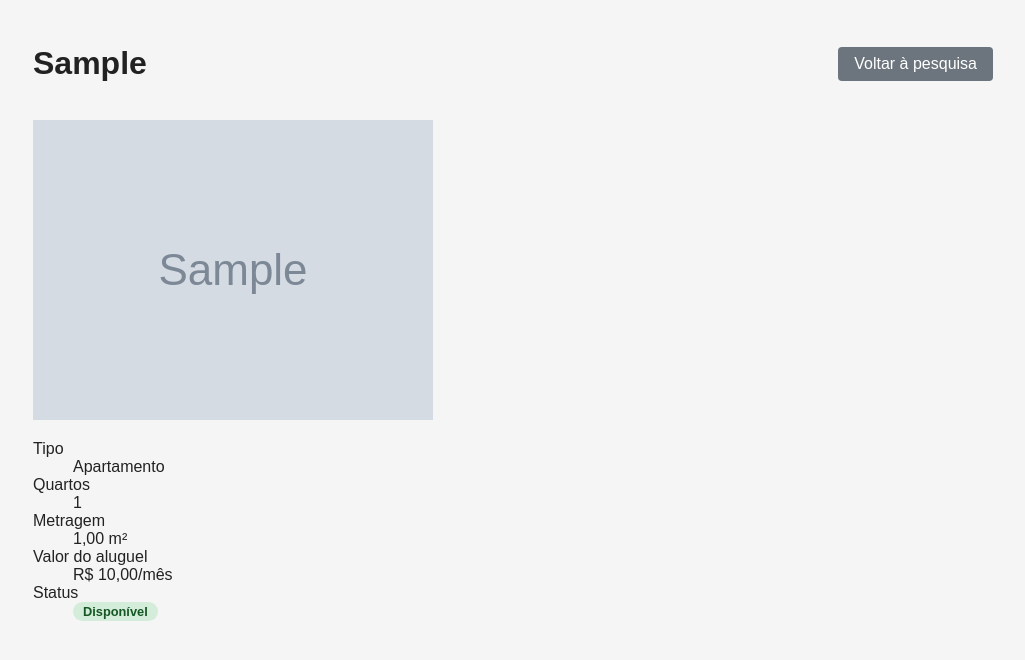
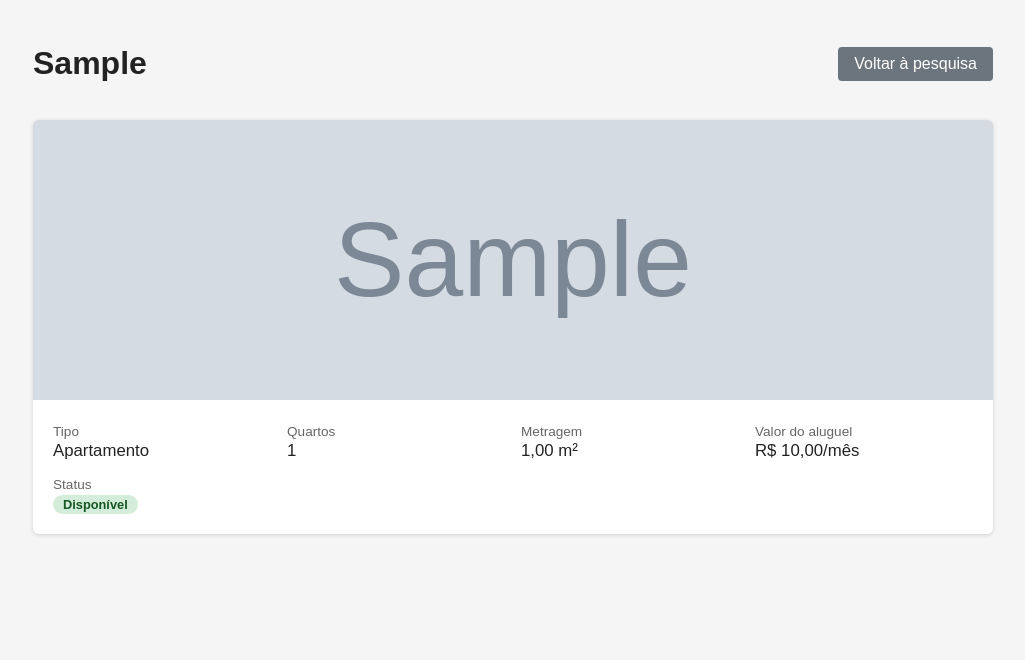
Before and after one commit to crys-k/ProjetoFinal-FULLSTACK, a Django app: page /imoveis/1/ in a window 1280 px wide. Shown: the part 47-707 px from the top of the page, without its empty margins (127-1152 px from the left). Run offline with Django 5.2, Linux system fonts and the light colour scheme; a user stored in the database is signed in; tables that the repository leaves empty hold one stand-in row (values such as "Sample post"); grey boxes marked "Sample" are stand-in pictures.

Commit message:
feat: adiciona estilos da pagina de detalhe do imovel

```diff
--- a/imobiliaria/static/imobiliaria/css/style.css
+++ b/imobiliaria/static/imobiliaria/css/style.css
@@ -313,6 +313,38 @@ body {
     margin-bottom: 16px;
 }
 
+.imovel-detalhe {
+    background-color: #fff;
+    border-radius: 6px;
+    box-shadow: 0 1px 4px rgba(0, 0, 0, 0.15);
+    overflow: hidden;
+}
+
+.imovel-detalhe__foto {
+    width: 100%;
+    height: 280px;
+    object-fit: cover;
+    background-color: #e0e0e0;
+}
+
+.imovel-detalhe__info {
+    display: grid;
+    grid-template-columns: repeat(auto-fill, minmax(200px, 1fr));
+    gap: 16px;
+    margin: 0;
+    padding: 20px;
+}
+
+.imovel-detalhe__info dt {
+    font-size: 0.85rem;
+    color: #666;
+}
+
+.imovel-detalhe__info dd {
+    margin: 2px 0 0;
+    font-size: 1.05rem;
+}
+
 .relatorio-resumo {
     display: flex;
     gap: 16px;
```
